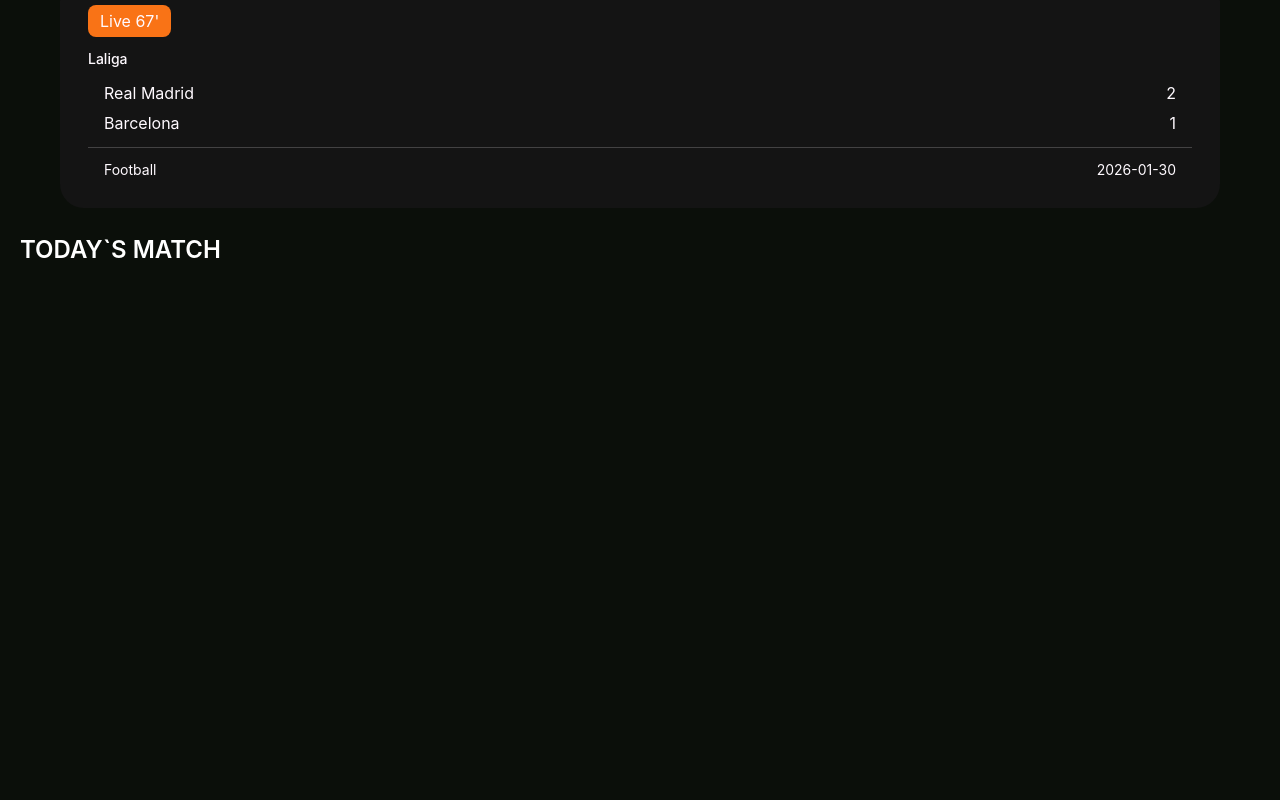
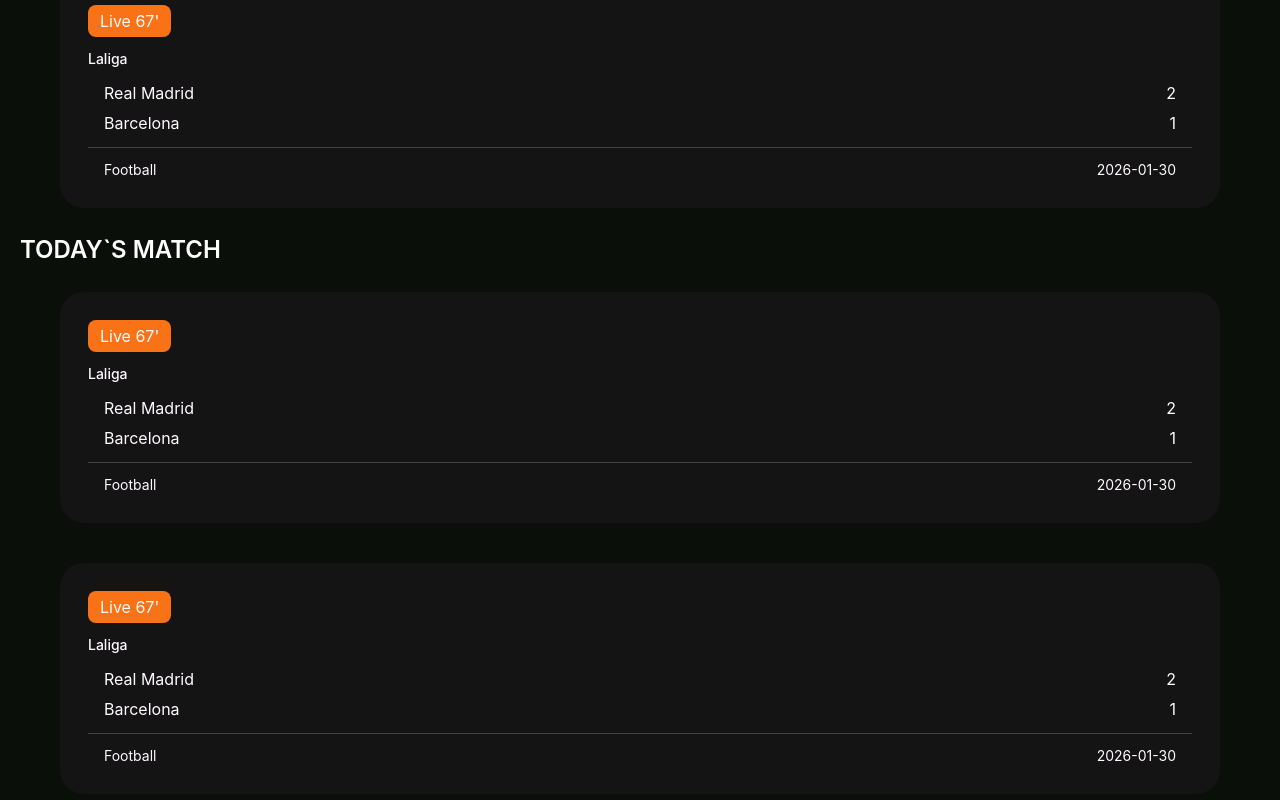
Before and after one commit to Prudentdev-xyz/U-pitch, a React (Vite) app: page / in a window 1280 px wide. Shown: the part 1690-2490 px from the top of the page. Before the commit the page ends 1962 px from the top, so only its background shows below. Built offline with nearby package versions, Linux system fonts and the light colour scheme.

Commit message:
TodayMatch-setup-fix

```diff
--- a/src/Pages/Live.jsx
+++ b/src/Pages/Live.jsx
@@ -3,6 +3,7 @@
 import Ellipse from "@/assets/Ellipse.svg";
 import { LiveCard } from "../componenents/layouts/LiveCard";
 import { Dot } from "lucide-react";
+import { TodayMatch } from "../componenents/layouts/TodayMatch";
 
 export const Live = () => {
   return (
@@ -18,6 +19,9 @@
       <p className="font-semibold text-white text-2xl py-1.5 px-5 flex">
         TODAY`S MATCH
       </p>
+      <div>
+        <TodayMatch />
+      </div>
     </div>
   );
 };
--- a/src/componenents/layouts/TodayMatch.jsx
+++ b/src/componenents/layouts/TodayMatch.jsx
@@ -0,0 +1,72 @@
+import React from "react";
+import { AncientButton } from "../buttons/AncientButton";
+
+export const TodayMatch = () => {
+  return (
+    <div>
+      <div className="py-5 px-3.5 md:px-15">
+        <div className="relative bg-Dark-Shade p-5 md:p-7 rounded-3xl flex flex-col gap-3">
+          {/* Live badge */}
+          <div>
+            <AncientButton>Live 67'</AncientButton>
+          </div>
+
+          {/* League */}
+          <p className="text-ghost-white font-medium text-sm">Laliga</p>
+
+          {/* Score rows */}
+          <div className="flex flex-col gap-1.5 px-1 md:px-4">
+            <div className="flex justify-between items-center text-ghost-white">
+              <p>Real Madrid</p>
+              <p>2</p>
+            </div>
+            <div className="flex justify-between items-center text-ghost-white">
+              <p>Barcelona</p>
+              <p>1</p>
+            </div>
+          </div>
+
+          <hr className="border-ghost-white/20" />
+
+          {/* Footer meta */}
+          <div className="flex justify-between items-center text-ghost-white text-sm px-1 md:px-4">
+            <p>Football</p>
+            <p>2026-01-30</p>
+          </div>
+        </div>
+      </div>
+
+      <div className="py-5 px-3.5 md:px-15">
+        <div className="relative bg-Dark-Shade p-5 md:p-7 rounded-3xl flex flex-col gap-3">
+          {/* Live badge */}
+          <div>
+            <AncientButton>Live 67'</AncientButton>
+          </div>
+
+          {/* League */}
+          <p className="text-ghost-white font-medium text-sm">Laliga</p>
+
+          {/* Score rows */}
+          <div className="flex flex-col gap-1.5 px-1 md:px-4">
+            <div className="flex justify-between items-center text-ghost-white">
+              <p>Real Madrid</p>
+              <p>2</p>
+            </div>
+            <div className="flex justify-between items-center text-ghost-white">
+              <p>Barcelona</p>
+              <p>1</p>
+            </div>
+          </div>
+
+          <hr className="border-ghost-white/20" />
+
+          {/* Footer meta */}
+          <div className="flex justify-between items-center text-ghost-white text-sm px-1 md:px-4">
+            <p>Football</p>
+            <p>2026-01-30</p>
+          </div>
+        </div>
+      </div>
+    </div>
+  );
+};
```
